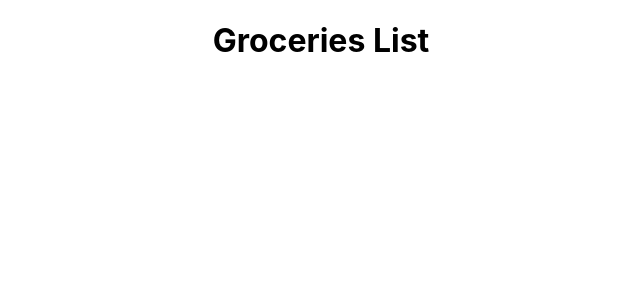
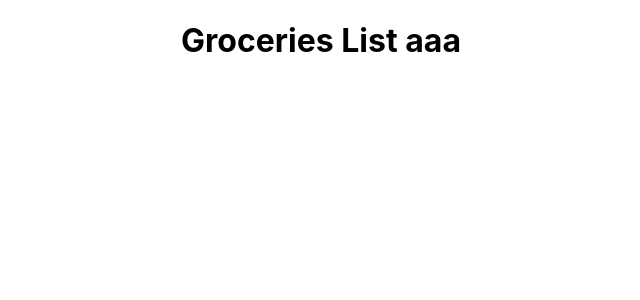
Before and after one commit to kKolanus/grocery_list_react, a React (Create React App) app: page / in a window 1280 px wide. Shown: the top 300 px of the page, without its empty margins (319-959 px from the left). Built offline with nearby package versions, Linux system fonts and the light colour scheme; the HTML template or start-up script is replaced by a standard one.

Commit message:
bbb added

```diff
--- a/src/Header.js
+++ b/src/Header.js
@@ -4,7 +4,7 @@ const Header = () => {
   return (
     <header>
         <h1>
-            Groceries List
+            Groceries List aaa
         </h1>
     </header>
   )
```
